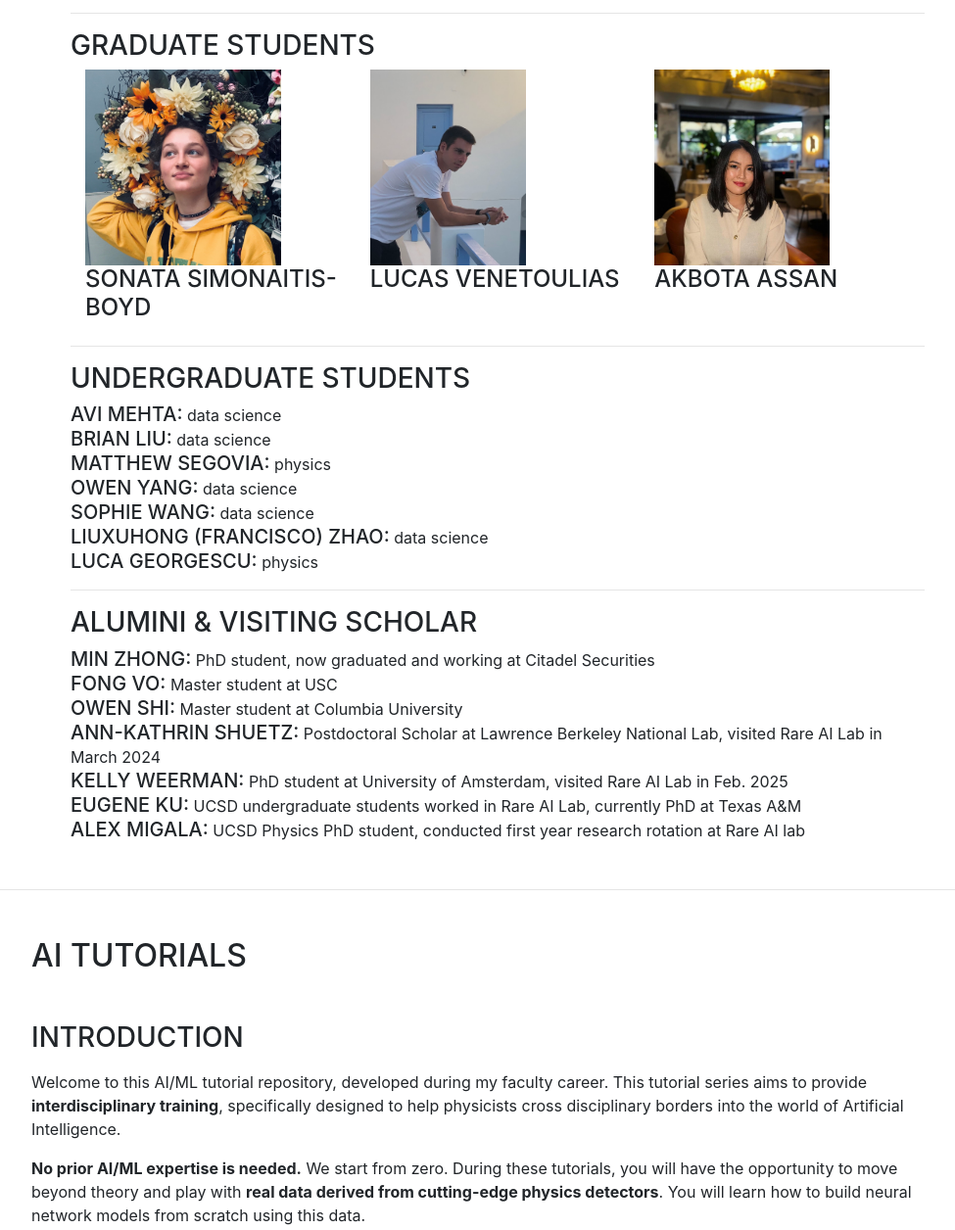
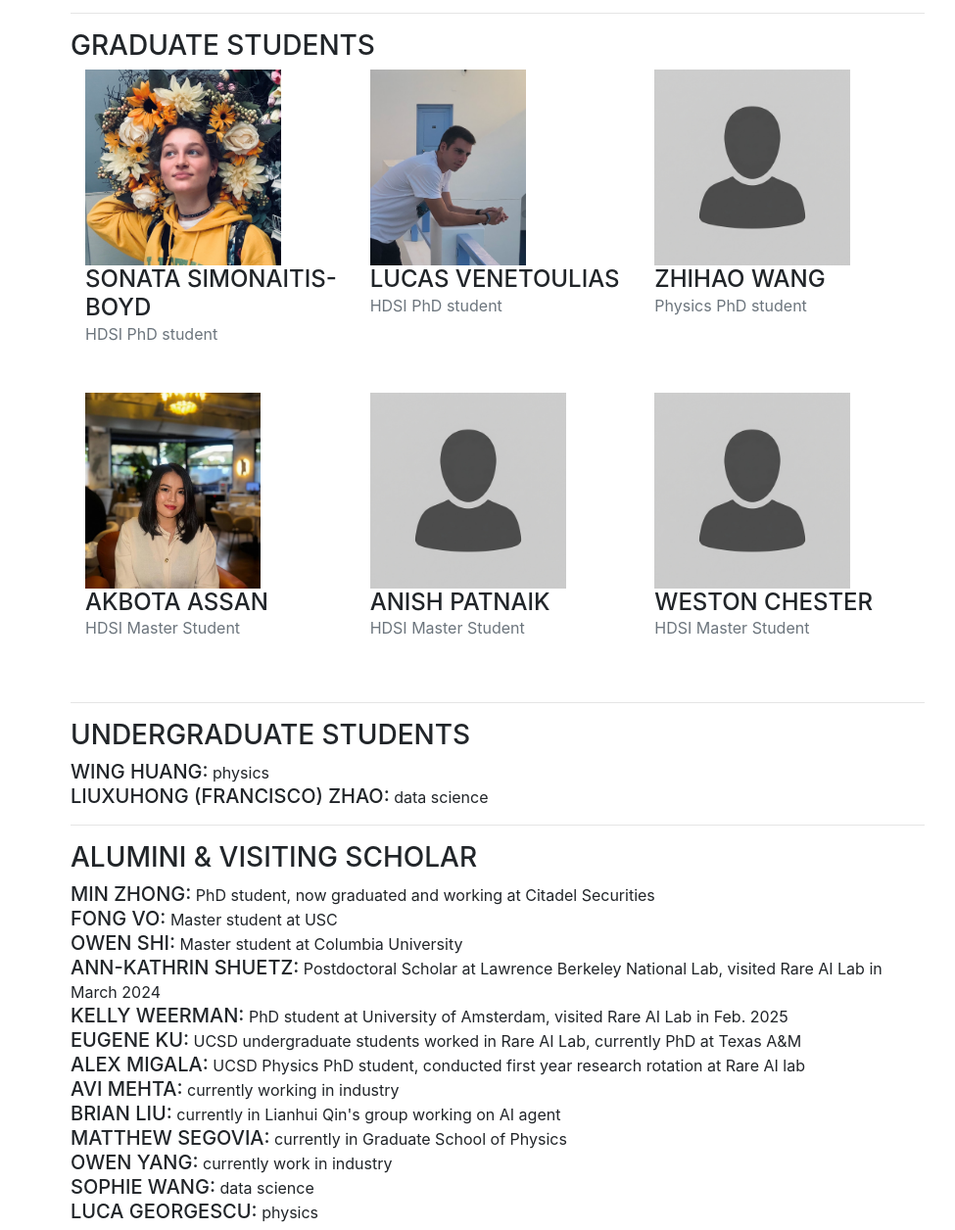
Before and after one commit to aobol/AoboLi, a website with bundled scripts: page index.html in a window 1280 px wide. Shown: the part 4673-5929 px from the top of the page at 98% size, without its empty margins (288-1263 px from the left). Built offline with nearby package versions, Linux system fonts and the light colour scheme; a web font is replaced by a local one.

Commit message:
Update student and alumni sections

```diff
--- a/index.html
+++ b/index.html
@@ -528,43 +528,62 @@
                       <div class="container">
                         <div class="row">
 
-                            <div class="col-md-4 col-sm-6 portfolio-item">
-                                    <img src="img/sonata.jpg" class="img-responsive" alt="" style="height:200px">
-                                </a>
+                            <div class="col-md-4 col-sm-6 portfolio-item mb-5">
+                                <img src="img/sonata.jpg" class="img-responsive" alt="" style="height:200px">
                                 <div class="portfolio-caption">
-                                    <h4>Sonata Simonaitis-Boyd</h4>
-                                    </a>
+                                    <h4 class="mb-0">Sonata Simonaitis-Boyd</h4>
+                                    <p class="text-muted" style="margin-bottom: 0;">HDSI PhD student</p>
                                 </div>
                             </div>
 
-<!--                               <div class="col-md-4 col-sm-6 portfolio-item">
+<!--                               <div class="col-md-4 col-sm-6 portfolio-item mb-5">
                                 <a href="https://en.wikipedia.org/wiki/Neutrinoless_double_beta_decay" class="portfolio-link">
                                     <img src="img/amigala.jpeg" class="img-responsive" alt="" style="height:200px">
                                 </a>
                                 <div class="portfolio-caption">
-                                    <h4>Alex Migala</h4>
-                                    </a>
+                                    <h4 class="mb-0">Alex Migala</h4>
                                 </div>
                             </div> -->
 
-                            <div class="col-md-4 col-sm-6 portfolio-item">
-                                    <img src="img/Venetoulias.profile.2.jpg" class="img-responsive" alt="" style="height:200px">
-                                </a>
+                            <div class="col-md-4 col-sm-6 portfolio-item mb-5">
+                                <img src="img/Venetoulias.profile.2.jpg" class="img-responsive" alt="" style="height:200px">
                                 <div class="portfolio-caption">
-                                    <h4>Lucas Venetoulias</h4>
-                                    </a>
+                                    <h4 class="mb-0">Lucas Venetoulias</h4>
+                                    <p class="text-muted" style="margin-bottom: 0;">HDSI PhD student</p>
                                 </div>
                             </div>
 
-                            <div class="col-md-4 col-sm-6 portfolio-item">
-                                    <img src="img/assan.jpeg" class="img-responsive" alt="" style="height:200px">
-                                </a>
+                            <div class="col-md-4 col-sm-6 portfolio-item mb-5">
+                                <img src="img/student_placeholder.png" class="img-responsive" alt="Zhihao Wang" style="height:200px">
                                 <div class="portfolio-caption">
-                                    <h4>Akbota Assan</h4>
-                                    </a>
+                                    <h4 class="mb-0">Zhihao Wang</h4>
+                                    <p class="text-muted" style="margin-bottom: 0;">Physics PhD student</p>
                                 </div>
                             </div>
 
+                            <div class="col-md-4 col-sm-6 portfolio-item mb-5">
+                                <img src="img/assan.jpeg" class="img-responsive" alt="" style="height:200px">
+                                <div class="portfolio-caption">
+                                    <h4 class="mb-0">Akbota Assan</h4>
+                                    <p class="text-muted" style="margin-bottom: 0;">HDSI Master Student</p>
+                                </div>
+                            </div>
+
+                            <div class="col-md-4 col-sm-6 portfolio-item mb-5">
+                                <img src="img/student_placeholder.png" class="img-responsive" alt="Anish Patnaik" style="height:200px">
+                                <div class="portfolio-caption">
+                                    <h4 class="mb-0">Anish Patnaik</h4>
+                                    <p class="text-muted" style="margin-bottom: 0;">HDSI Master Student</p>
+                                </div>
+                            </div>
+
+                            <div class="col-md-4 col-sm-6 portfolio-item mb-5">
+                                <img src="img/student_placeholder.png" class="img-responsive" alt="Weston Chester" style="height:200px">
+                                <div class="portfolio-caption">
+                                    <h4 class="mb-0">Weston Chester</h4>
+                                    <p class="text-muted" style="margin-bottom: 0;">HDSI Master Student</p>
+                                </div>
+                            </div>
 
                         </div>
                       </div>
@@ -580,33 +599,12 @@
                       <div class="w-full max-w-6xl mx-auto  mb-20">
                        <div class="flex flex-col space-y-4 mb-8">
                          <div>
-                           <h5>Avi Mehta:</h5><span class="text-gray-600">  data science</span>
+                           <h5>Wing Huang:</h5>
+                           <span class="text-gray-600">  physics</span>
                          </div>
                          <div>
-                           <h5>Brian Liu:</h5>
-                           <span class="text-gray-600">  data science</span>
-                         </div>
-
-                         <div>
-                           <h5>Matthew Segovia:</h5>
-                           <span class="text-gray-600">  physics </span>
-                         </div>
-
-                         <div>
-                           <h5>Owen Yang:</h5>
+                           <h5>Liuxuhong (Francisco) Zhao:</h5>
                            <span class="text-gray-600">  data science </span>
-                         </div>
-                         <div>
-                           <h5>Sophie Wang:</h5>
-                           <span class="text-gray-600">  data science </span>
-                         </div>
-                          <div>
-                           <h5>Liuxuhong (Francisco)  Zhao:</h5>
-                           <span class="text-gray-600">  data science </span>
-                         </div>
-                          <div>
-                           <h5>Luca Georgescu:</h5>
-                           <span class="text-gray-600">  physics </span>
                          </div>
                        </div>
                       </div>
@@ -640,8 +638,33 @@
                            <h5>Eugene Ku:</h5>
                            <span class="text-gray-600"> UCSD undergraduate students worked in Rare AI Lab, currently PhD at Texas A&M </span>
                          </div>
+                         <div>
                            <h5>Alex Migala:</h5>
                            <span class="text-gray-600"> UCSD Physics PhD student, conducted first year research rotation at Rare AI lab </span>
+                         </div>
+                         <div>
+                           <h5>Avi Mehta:</h5>
+                           <span class="text-gray-600"> currently working in industry</span>
+                         </div>
+                         <div>
+                           <h5>Brian Liu:</h5>
+                           <span class="text-gray-600"> currently in Lianhui Qin's group working on AI agent</span>
+                         </div>
+                         <div>
+                           <h5>Matthew Segovia:</h5>
+                           <span class="text-gray-600"> currently in Graduate School of Physics </span>
+                         </div>
+                         <div>
+                           <h5>Owen Yang:</h5>
+                           <span class="text-gray-600"> currently work in industry </span>
+                         </div>
+                         <div>
+                           <h5>Sophie Wang:</h5>
+                           <span class="text-gray-600">  data science </span>
+                         </div>
+                         <div>
+                           <h5>Luca Georgescu:</h5>
+                           <span class="text-gray-600">  physics </span>
                          </div>
                        </div>
                       </div>
```
Also changed, not shown: img/student_placeholder.png (added).
